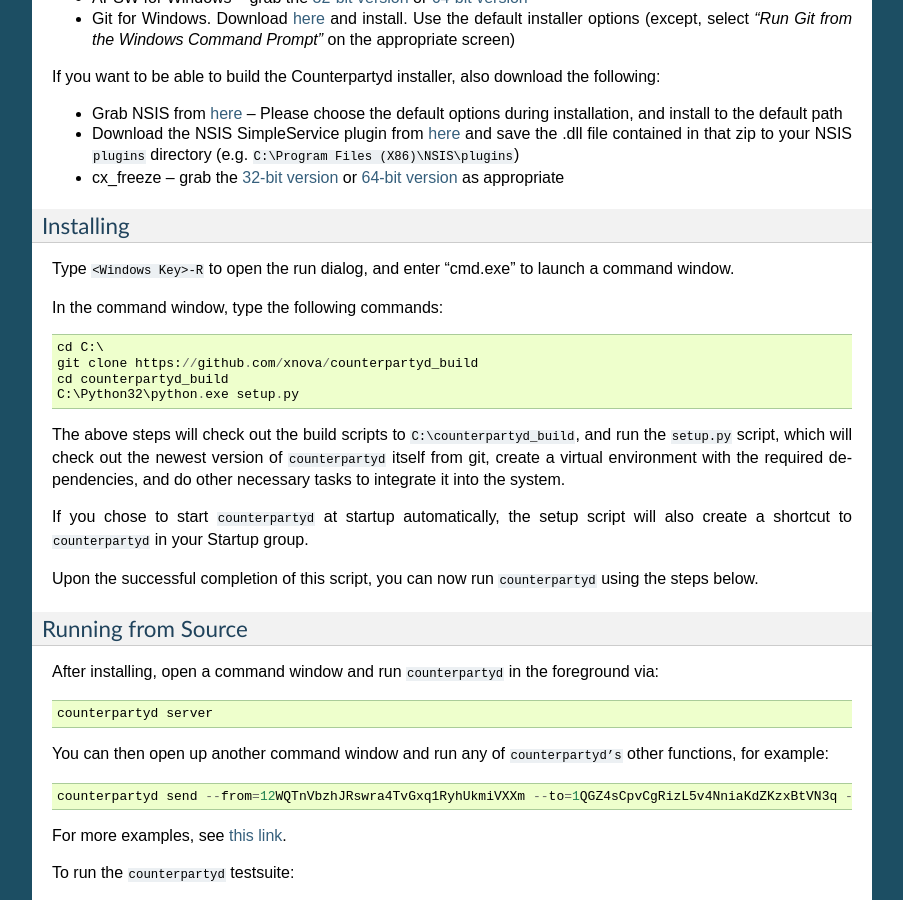
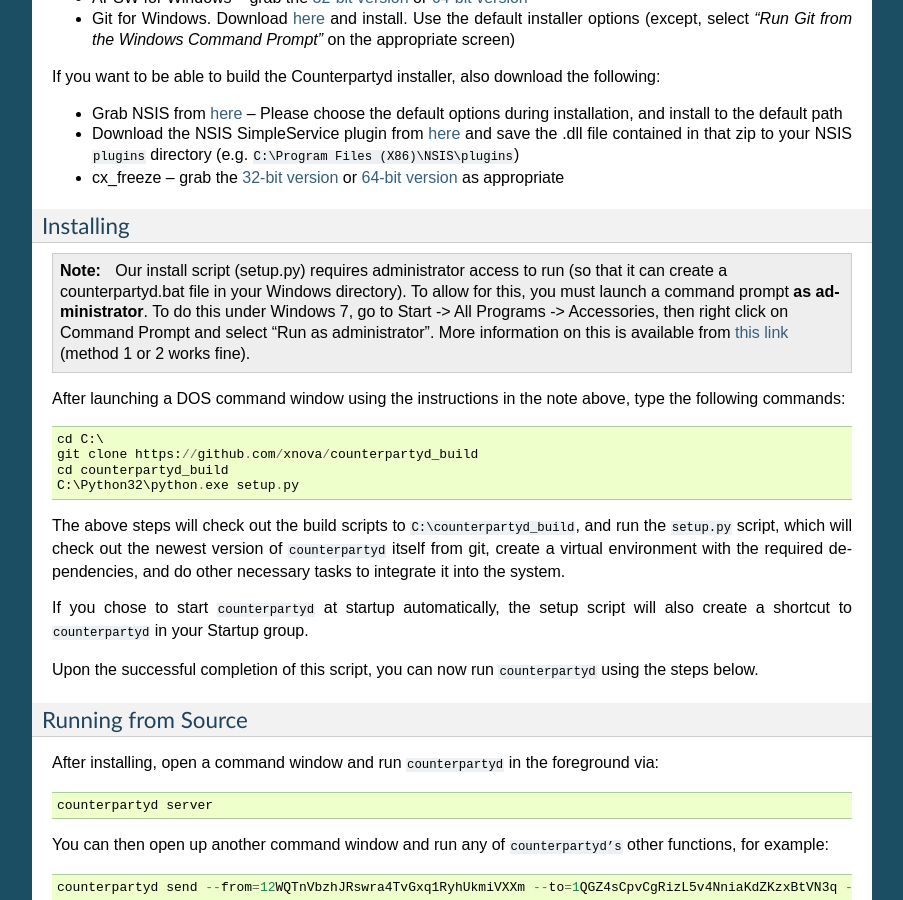
Before and after one commit to CounterpartyXCP/federatednode, a Sphinx documentation site: the page built from docs/BuildingFromSource.rst, in a window 1280 px wide and 900 px high, scrolled down 1909 px. Shown: the whole window, without its empty margins (198-1101 px from the left). Built offline with Sphinx 7.4.7, drawn with Linux system fonts in a browser that asks for light colours.

Commit message:
updated docs to be in alignment with newest changes

```diff
--- a/docs/BuildingFromSource.rst
+++ b/docs/BuildingFromSource.rst
@@ -123,9 +123,14 @@
 Installing
 ~~~~~~~~~~~
 
-Type ``<Windows Key>-R`` to open the run dialog, and enter "cmd.exe" to launch a command window.
+.. note::
 
-In the command window, type the following commands::
+    Our install script (setup.py) requires administrator access to run (so that it can create a counterpartyd.bat file
+    in your Windows directory). To allow for this, you must launch a command prompt **as administrator**. To do this
+    under Windows 7, go to Start -> All Programs -> Accessories, then right click on Command Prompt and select "Run as administrator".
+    More information on this is available from `this link <http://www.bleepingcomputer.com/tutorials/windows-elevated-command-prompt/>`__ (method 1 or 2 works fine).
+
+After launching a DOS command window using the instructions in the note above, type the following commands::
 
     cd C:\
     git clone https://github.com/xnova/counterpartyd_build
```
